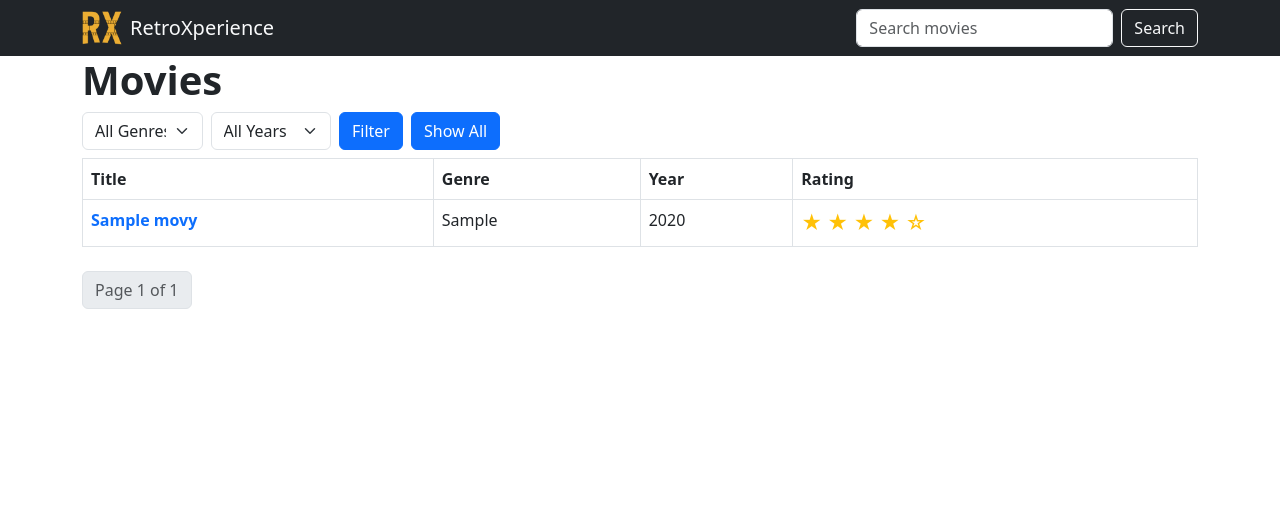
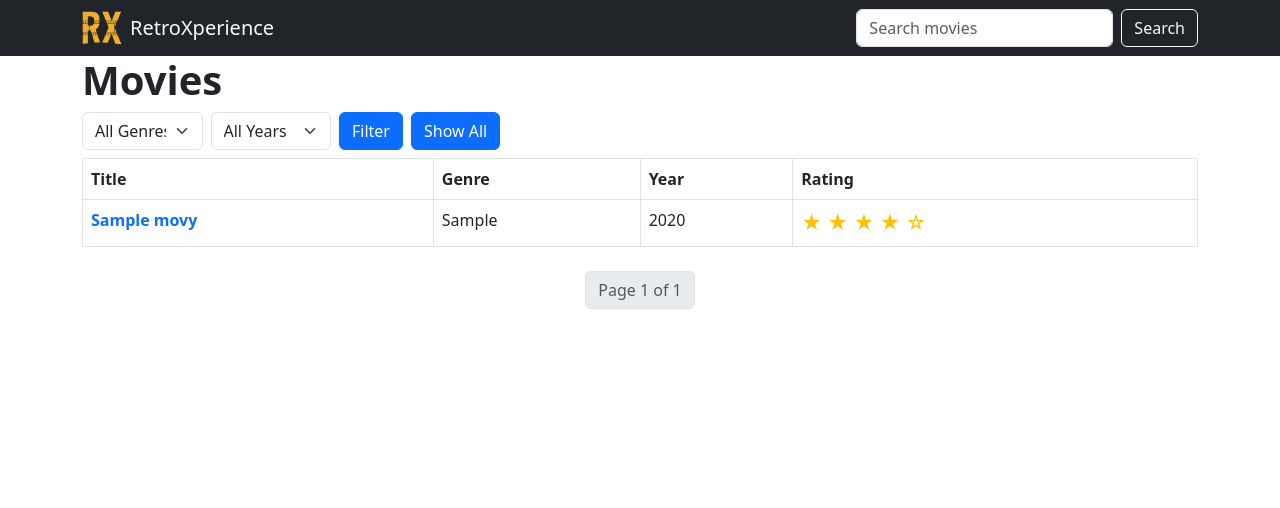
Before and after one commit to Hudsonmathew1910/RetroXperience, a Django app: page /movies/ in a window 1280 px wide. Shown: the top 508 px of the page. Run offline with Django 5.2, Linux system fonts and the light colour scheme; tables that the repository leaves empty hold one stand-in row (values such as "Sample post").

Commit message:
justify-content-center to page navigation

```diff
--- a/movies/templates/movies/index.html
+++ b/movies/templates/movies/index.html
@@ -67,7 +67,7 @@
 </table>
 </div>
 <nav aria-label="Page navigation">
-  <ul class="pagination">
+  <ul class="pagination justify-content-center">
     {% if page_obj.has_previous %}
       <li class="page-item">
         <a class="page-link" href="?page={{ page_obj.previous_page_number }}&genre={{ select_genre }}&year={{ select_year }}&q={{ search_query }}">Previous</a>
```
